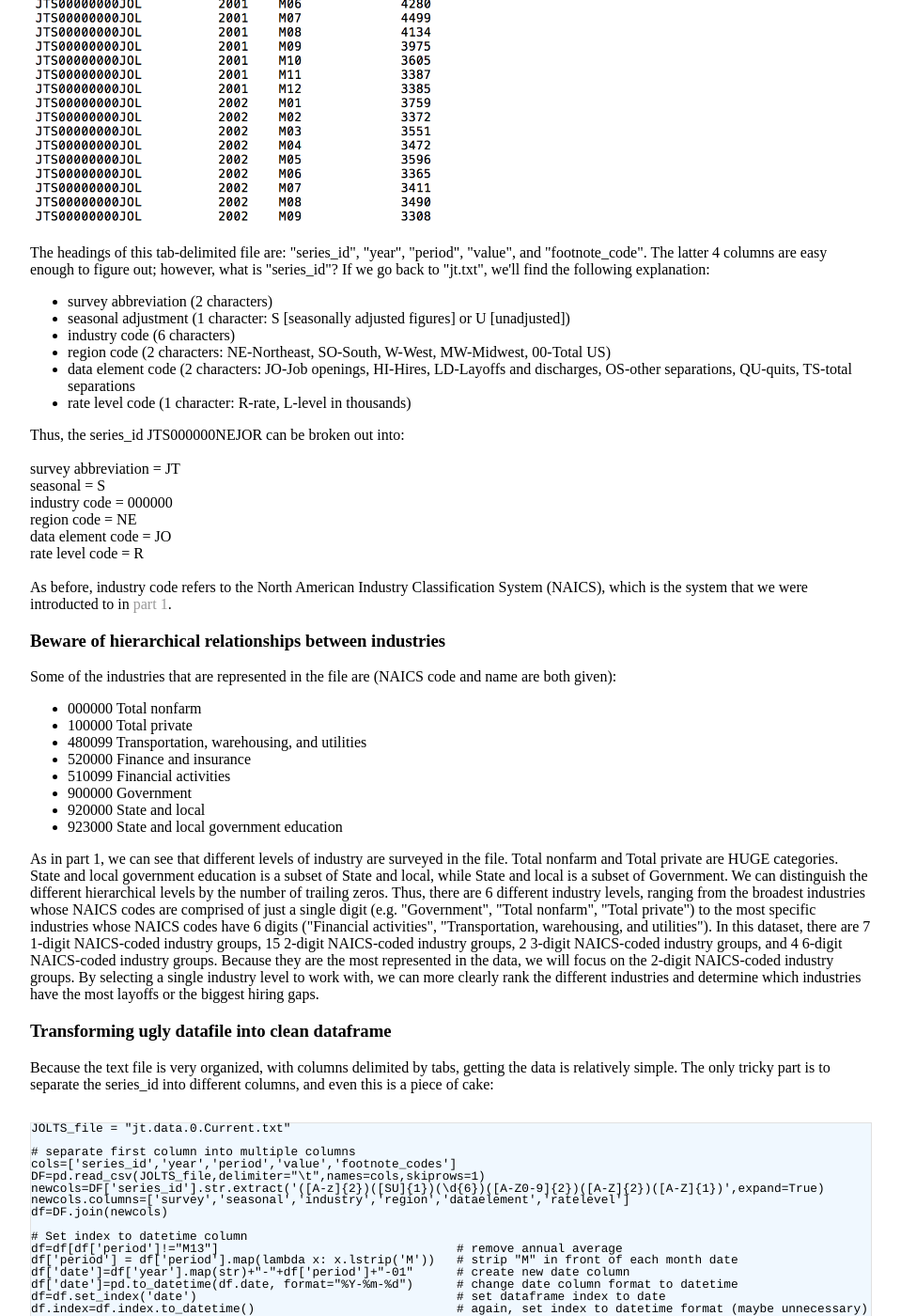
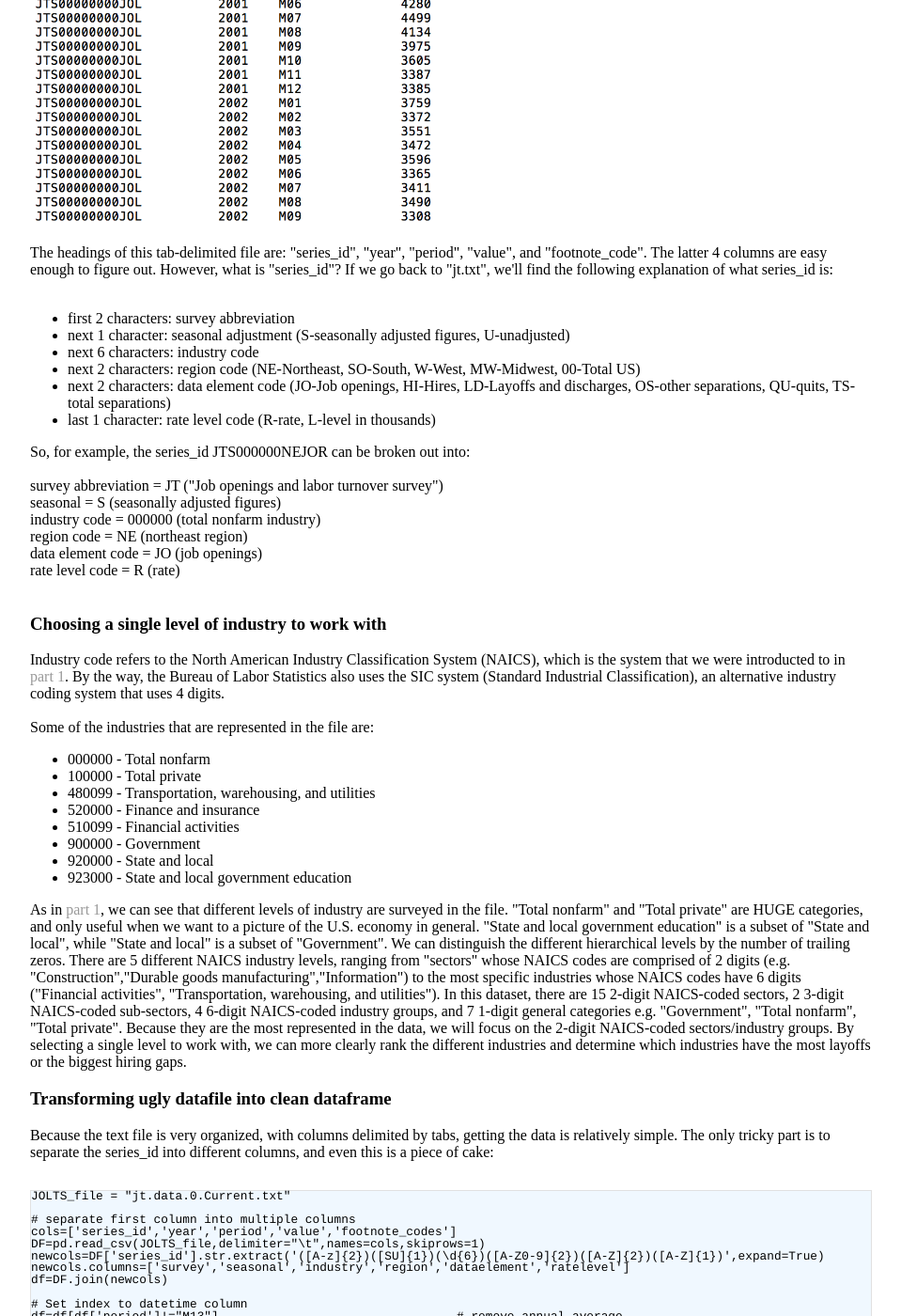
Before and after one commit to firefly454/firefly454.github.io, a Jekyll site: the page built from projects/bls2.html, in a window 1280 px wide and 1400 px high, scrolled down 918 px. Shown: the whole window at 94% size, without its empty margins (160-1119 px from the left). Built offline with Jekyll 4.4.1, drawn with Linux system fonts in a browser that asks for light colours; some of the changed text lies outside the part shown.

Commit message:
Update bls2.html

```diff
--- a/projects/bls2.html
+++ b/projects/bls2.html
@@ -4,8 +4,8 @@
 ---
 <div class="blurb">
 <h2>Working with data from the Bureau of Labor Statistics, part 2</h2>
-<a href="/projects/bls.html">See part 1 of Working with data from the Bureau of Labor Statistics</a><br>
-<a href="#pictures">Skip to final pictures</a>
+<a href="/projects/bls.html">see part 1 of Working with data from the Bureau of Labor Statistics</a><br>
+<a href="#pictures">skip to final pictures</a>
 
 <h3>Job Openings and Labor Turnover Survey</h3>
 For the second part of this section, I'll give an example of working with one of the BLS's coded survey files.
@@ -17,56 +17,60 @@
 
 The majority of the data on the BLS website comes in such a format. This may look a bit strange and intimidating
 at first, but it's actually quite simple to navigate and understand. The first file you should read is "jt.txt",
-which gives a thorough description of the survey as well as descriptions of all of the other files in the folder.
+which gives a thorough description of the survey as well as descriptions of all the other files in the folder.
 From there, we can see which file contains the data we want (in this case, it is "jt.data.0.Current.txt"). The first
-couple of lines of the file look like this:<br><br>
+couple of lines of that file look like this:<br><br>
 <img src="bls_images/bls_2_text.png" alt="original text file" width="100%"><br><br>
 
 The headings of this tab-delimited file are: "series_id", "year", "period", "value", and "footnote_code". The latter
-4 columns are easy enough to figure out; however, what is "series_id"? If we go back to "jt.txt", we'll find the
-following explanation:
+4 columns are easy enough to figure out. However, what is "series_id"? If we go back to "jt.txt", we'll find the
+following explanation of what series_id is:<br><br>
 <ul>
-  <li>survey abbreviation (2 characters)</li>
-  <li>seasonal adjustment (1 character: S [seasonally adjusted figures] or U [unadjusted])</li>
-  <li>industry code (6 characters)</li>
-  <li>region code (2 characters: NE-Northeast, SO-South, W-West, MW-Midwest, 00-Total US)</li>
-  <li>data element code (2 characters: JO-Job openings, HI-Hires, LD-Layoffs and discharges, OS-other separations,
-    QU-quits, TS-total separations</li>
-  <li>rate level code (1 character: R-rate, L-level in thousands)</li>
+  <li>first 2 characters: survey abbreviation</li>
+  <li>next 1 character: seasonal adjustment (S-seasonally adjusted figures, U-unadjusted)</li>
+  <li>next 6 characters: industry code</li>
+  <li>next 2 characters: region code (NE-Northeast, SO-South, W-West, MW-Midwest, 00-Total US)</li>
+  <li>next 2 characters: data element code (JO-Job openings, HI-Hires, LD-Layoffs and discharges, OS-other separations,
+    QU-quits, TS-total separations)</li>
+  <li>last 1 character: rate level code (R-rate, L-level in thousands)</li>
 </ul>
-Thus, the series_id JTS000000NEJOR can be broken out into:<br><br>
-survey abbreviation = JT<br>
-seasonal = S<br>
-industry code = 000000<br>
-region code = NE<br>
-data element code = JO<br>
-rate level code = R<br><br>
+So, for example, the series_id JTS000000NEJOR can be broken out into:<br><br>
+survey abbreviation = JT ("Job openings and labor turnover survey")<br>
+seasonal = S (seasonally adjusted figures)<br>
+industry code = 000000 (total nonfarm industry)<br>
+region code = NE (northeast region)<br>
+data element code = JO (job openings)<br>
+rate level code = R (rate)<br><br>
 
-As before, industry code refers to the North American Industry Classification System (NAICS), which is the
-system that we were introducted to in <a href="/projects/bls.html">part 1</a>.
+<h3>Choosing a single level of industry to work with</h3>
+Industry code refers to the North American Industry Classification System (NAICS), which is the
+system that we were introducted to in <a href="/projects/bls.html">part 1</a>. By the way, the Bureau
+of Labor Statistics also uses the SIC system (Standard Industrial Classification), an alternative
+industry coding system that uses 4 digits. <br><br>
 
-<h3>Beware of hierarchical relationships between industries</h3>
-Some of the industries that are represented in the file are (NAICS code and name are both given):
+Some of the industries that are represented in the file are:
 <ul>
-  <li>000000 Total nonfarm</li>
-  <li>100000 Total private</li>
-  <li>480099 Transportation, warehousing, and utilities</li>
-  <li>520000 Finance and insurance</li>
-  <li>510099 Financial activities</li>
-  <li>900000 Government</li>
-  <li>920000 State and local</li>
-  <li>923000 State and local government education</li>
+  <li>000000 - Total nonfarm</li>
+  <li>100000 - Total private</li>
+  <li>480099 - Transportation, warehousing, and utilities</li>
+  <li>520000 - Finance and insurance</li>
+  <li>510099 - Financial activities</li>
+  <li>900000 - Government</li>
+  <li>920000 - State and local</li>
+  <li>923000 - State and local government education</li>
 </ul>
 
-As in part 1, we can see that different levels of industry are surveyed in the file. Total nonfarm and Total
-private are HUGE categories. State and local government education is a subset of State and local, while State
-and local is a subset of Government. We can distinguish the different hierarchical levels by the number of trailing
-zeros. Thus, there are 6 different industry levels, ranging from the broadest industries whose NAICS codes are
-comprised of just a single digit (e.g. "Government", "Total nonfarm", "Total private") to the most specific industries
+As in <a href="/projects/bls.html">part 1</a>, we can see that different levels of industry are surveyed in the file. "Total nonfarm" and "Total
+private" are HUGE categories, and only useful when we want to a picture of the U.S. economy in general. "State and local government
+education" is a subset of "State and local", while "State
+and local" is a subset of "Government". We can distinguish the different hierarchical levels by the number of trailing
+zeros. There are 5 different NAICS industry levels, ranging from "sectors" whose NAICS codes are
+comprised of 2 digits (e.g. "Construction","Durable goods manufacturing","Information") to the most specific industries
 whose NAICS codes have 6 digits ("Financial activities", "Transportation, warehousing, and utilities"). In this dataset,
-there are 7 1-digit NAICS-coded industry groups, 15 2-digit NAICS-coded industry groups, 2 3-digit NAICS-coded industry
-groups, and 4 6-digit NAICS-coded industry groups. Because they are the most represented in the data, we will focus on
-the 2-digit NAICS-coded industry groups. By selecting a single industry level to work with, we can more clearly rank the
+there are 15 2-digit NAICS-coded sectors, 2 3-digit NAICS-coded sub-sectors, 4 6-digit NAICS-coded industry groups,
+and 7 1-digit general categories e.g. "Government", "Total nonfarm", "Total private". Because they are the most represented in
+the data, we will focus on
+the 2-digit NAICS-coded sectors/industry groups. By selecting a single level to work with, we can more clearly rank the
 different industries and determine which industries have the most layoffs or the biggest hiring gaps.
 
 <h3>Transforming ugly datafile into clean dataframe</h3>
@@ -109,20 +113,58 @@
 criterion = df['industry'].map(lambda x: x not in bad_inds)
 df = df[criterion]
 </pre>
+<br><br>
 
-We now have a clean dataframe:<br><br>
+We now have a clean dataframe, that looks like this:<br><br>
 <img src="bls_images/bls2_df.png" alt="dataframe head" width="100%"><br><br>
-Let's look at some plots of the data.
 
-<!--<img src="bls_images/layoffs2.svg" alt="top 3 industries in layoffs and discharges" width="100%"><br><br>-->
+<h3>Exploratory analysis</h3>
+Once we've gotten a clean dataframe, we can use Pandas to manipulate the dataframe and matplotlib to make
+pretty, publication-worthy figures.
+
 <h3>Layoffs and discharges</h3>
+Let's look at which industries had the most layoffs and discharges in the dataset. This can be calculated
+in different ways, depending on what interpretation you have of "most". We can look at the average of each industry's
+layoff numbers over the course of January 2008 to February 2016. Similarly, we could compare the average of each industry's
+layoff rate (in percentage) instead, over the same time period. Or, we could define "most" as in which industry had the
+highest layoff number, or rate, at any given moment within the time period. Or, we could aggregate all of the layoff numbers
+for each industry over that same time period, and determine which industry laid off the most workers in total over the
+January 2008 to Febraury 2016 period. <br><br>
+Let's go with the simplest calculation for now, and just find the top 3 industries that had the highest number of layoffs &
+discharges <it>on average</it>. By playing around with our dataframe, we find out that the industries most hard-hit on
+average were "Construction", "Retail trade", and "Accommodation and food services". From 2008 - present, these three industries
+had significantly higher numbers of layoffs and discharges than the other industries. "Construction" had a mass layoff in
+April 2009, letting ~402,000 workers go, while "Accommodation and food services" had a singular mass layoff in April 2015,
+losing ~295,000 jobs.<br><br>
+
 <img src="bls_images/top3_layoffs2.png" alt="top 3 industries in layoffs" width="100%"><br><br>
+
+All three of the aforementioned industries had significantly higher numbers of layoffs and discharges than the other industries
+on average. However, these industries potentially employed more people on average than other industries. A more accurate picture
+of which industries got hit badly in the January 2008 - February 2016 period can be found when we look at layoff and discharge
+<it>rates</it>. Here, we see that "Construction" is still the top industry with the highest layoffs and discharges rate. In
+April 2009, the rate reached a peak value of 6.5%. After that period, the construction industry appeared to recover, with its
+layoff and discharge rate gradually decreasing to present day levels of ~3%. In contrast, "Arts, entertainment, and recreation"
+rates of layoffs and discharges remained persistently high throughout the survey period.<br><br>
+
 <img src="bls_images/top3_layoffs_rate2.png" alt="top 3 industries in layoff rate" width="100%">
 
 <h3>Hiring gap</h3>
+We can calculate an industry's hiring gap by comparing its job openings to its hires. To do so, I created a new
+variable in the dataframe, "hiring gap", which was just an industry's job openings minus its hires, both in terms of
+rates and absolute numbers. When we look at the top three industries with the highest hiring gaps on average, we can
+see that "Health care and social assistance" have hiring gaps in the 100-500,000 range since 2011. In contrast,
+the average hiring gap for the other (non-top 3) industries was below 0 before 2013-2014, meaning that job hires
+outpaced job openings. In the case of the early years of the survey, this probably is dominated by the phenomenom of
+most industries having no job openings in general.<br><br>
+
 <img src="bls_images/top3_hiring_gaps_numbers2.png" alt="top 3 industries in hiring gaps" width="100%"><br><br>
+
+We can also look at the hiring gap rate among industries. Here, we some some really odd patterns with the Federal
+jobs sector. <br><br>
 <img src="bls_images/top3_hiring_gaps_rate2.png" alt="top 3 industries in hiring gaps rate" width="100%"><br><br>
 
+Let's investigate, by looking at the rates of both job offerings and hires, for the Federal jobs industry.<br><br>
 <h3>Federal jobs industry quirks</h3>
 <img src="bls_images/federal_hires_joboffers2.png" alt="lag in federal jobs" width="100%"><br><br>
 <!--
```
